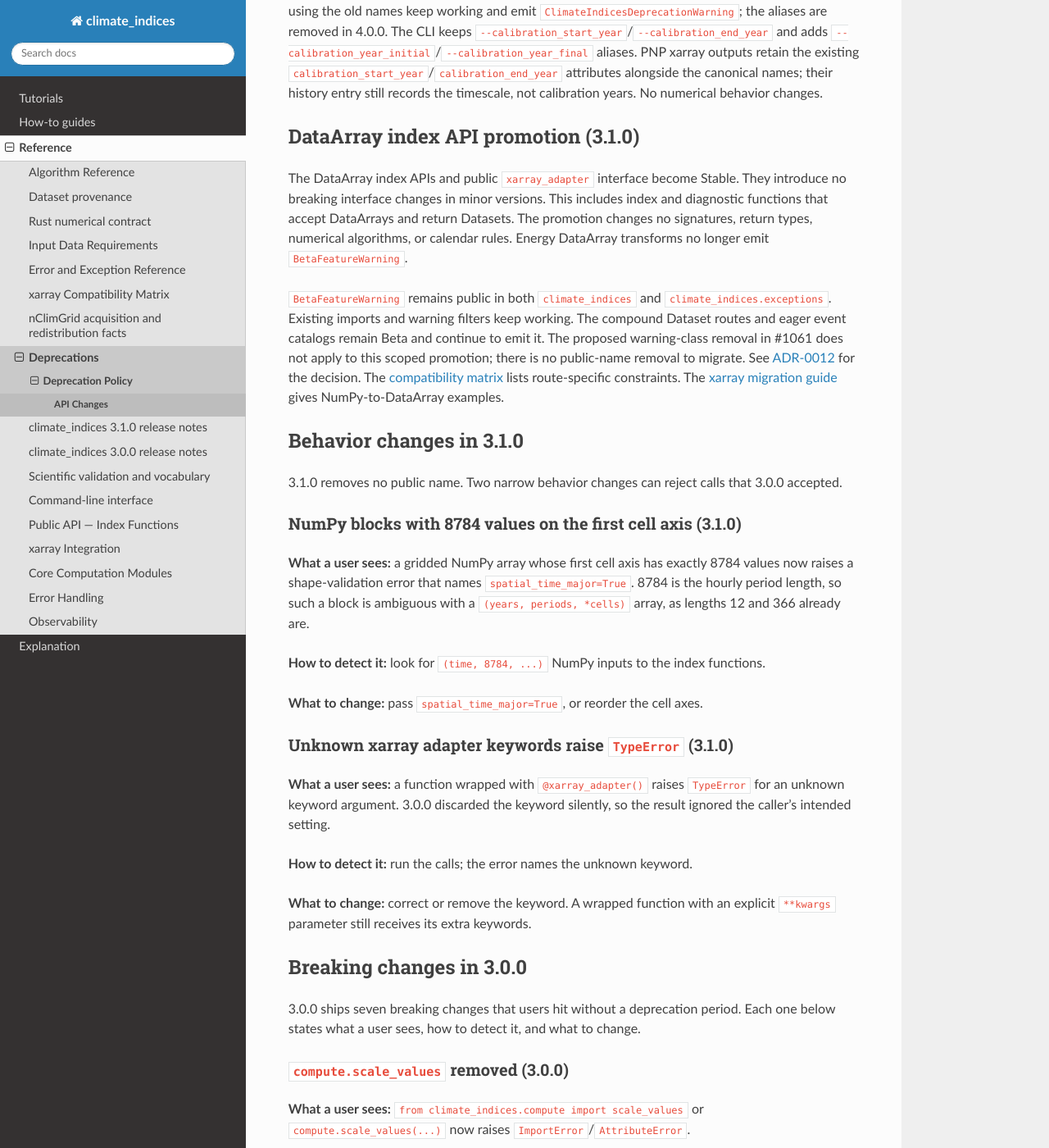
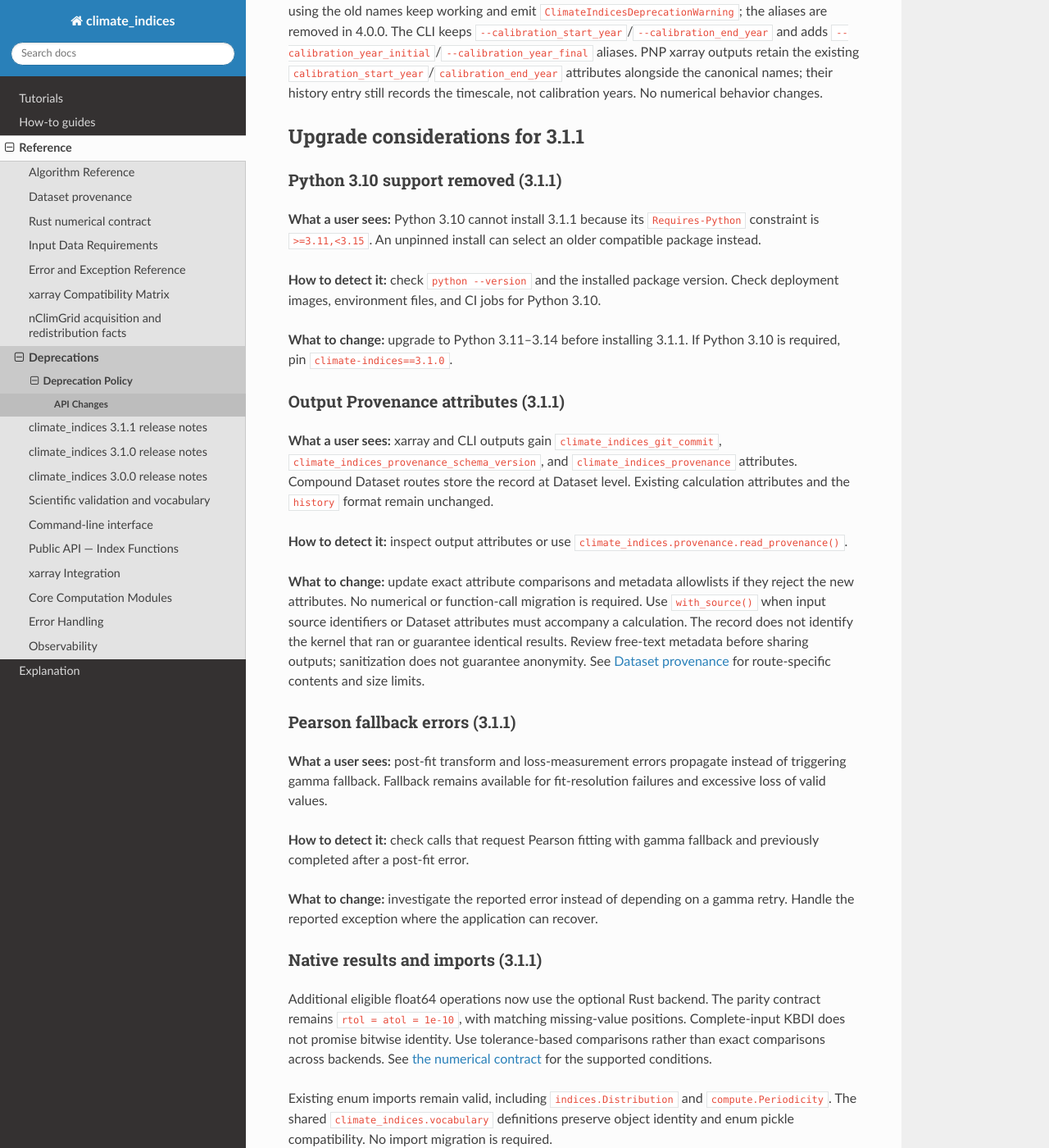
Before and after one commit to monocongo/climate_indices, a Sphinx documentation site: the page built from docs/deprecations/api-changes.md, in a window 1280 px wide and 1400 px high, scrolled down 411 px. Shown: the whole window at 82% size. Built offline with Sphinx 7.4.7 and the Read the Docs theme 3.1.0, drawn with Linux system fonts in a browser that asks for light colours; some of the changed text lies outside the part shown.

Commit message:
chore(release): reconcile 3.1.1 release documentation

```diff
--- a/docs/deprecations/api-changes.md
+++ b/docs/deprecations/api-changes.md
@@ -18,6 +18,63 @@ keeps `--calibration_start_year`/`--calibration_end_year` and adds
 outputs retain the existing `calibration_start_year`/`calibration_end_year`
 attributes alongside the canonical names; their history entry still records the
 timescale, not calibration years. No numerical behavior changes.
+
+## Upgrade considerations for 3.1.1
+
+### Python 3.10 support removed (3.1.1)
+
+**What a user sees:** Python 3.10 cannot install 3.1.1 because its
+`Requires-Python` constraint is `>=3.11,<3.15`.
+An unpinned install can select an older compatible package instead.
+
+**How to detect it:** check `python --version` and the installed package version.
+Check deployment images, environment files, and CI jobs for Python 3.10.
+
+**What to change:** upgrade to Python 3.11–3.14 before installing 3.1.1.
+If Python 3.10 is required, pin `climate-indices==3.1.0`.
+
+### Output Provenance attributes (3.1.1)
+
+**What a user sees:** xarray and CLI outputs gain `climate_indices_git_commit`,
+`climate_indices_provenance_schema_version`, and `climate_indices_provenance` attributes.
+Compound Dataset routes store the record at Dataset level.
+Existing calculation attributes and the `history` format remain unchanged.
+
+**How to detect it:** inspect output attributes or use
+`climate_indices.provenance.read_provenance()`.
+
+**What to change:** update exact attribute comparisons and metadata allowlists
+if they reject the new attributes. No numerical or function-call migration is required.
+Use `with_source()` when input source identifiers or Dataset attributes must accompany a calculation.
+The record does not identify the kernel that ran or guarantee identical results.
+Review free-text metadata before sharing outputs; sanitization does not guarantee anonymity.
+See {doc}`Dataset provenance </provenance>` for route-specific contents and size limits.
+
+### Pearson fallback errors (3.1.1)
+
+**What a user sees:** post-fit transform and loss-measurement errors propagate
+instead of triggering gamma fallback.
+Fallback remains available for fit-resolution failures and excessive loss of valid values.
+
+**How to detect it:** check calls that request Pearson fitting with gamma fallback
+and previously completed after a post-fit error.
+
+**What to change:** investigate the reported error instead of depending on a gamma retry.
+Handle the reported exception where the application can recover.
+
+### Native results and imports (3.1.1)
+
+Additional eligible float64 operations now use the optional Rust backend.
+The parity contract remains `rtol = atol = 1e-10`, with matching missing-value positions.
+Complete-input KBDI does not promise bitwise identity.
+Use tolerance-based comparisons rather than exact comparisons across backends.
+See {doc}`the numerical contract </rust-numerical-contract>` for the supported conditions.
+
+Existing enum imports remain valid, including `indices.Distribution` and `compute.Periodicity`.
+The shared `climate_indices.vocabulary` definitions preserve object identity and enum pickle compatibility.
+No import migration is required.
+
+See the {doc}`3.1.1 release notes </release-notes-3.1.1>` for the complete upgrade summary.
 
 ## DataArray index API promotion (3.1.0)
 
```
Also changed, not shown: CHANGELOG.md (+63 -23 lines), docs/reference.md (+1 -0 lines), docs/release-notes-3.1.1.md (added, +92 -0 lines).
